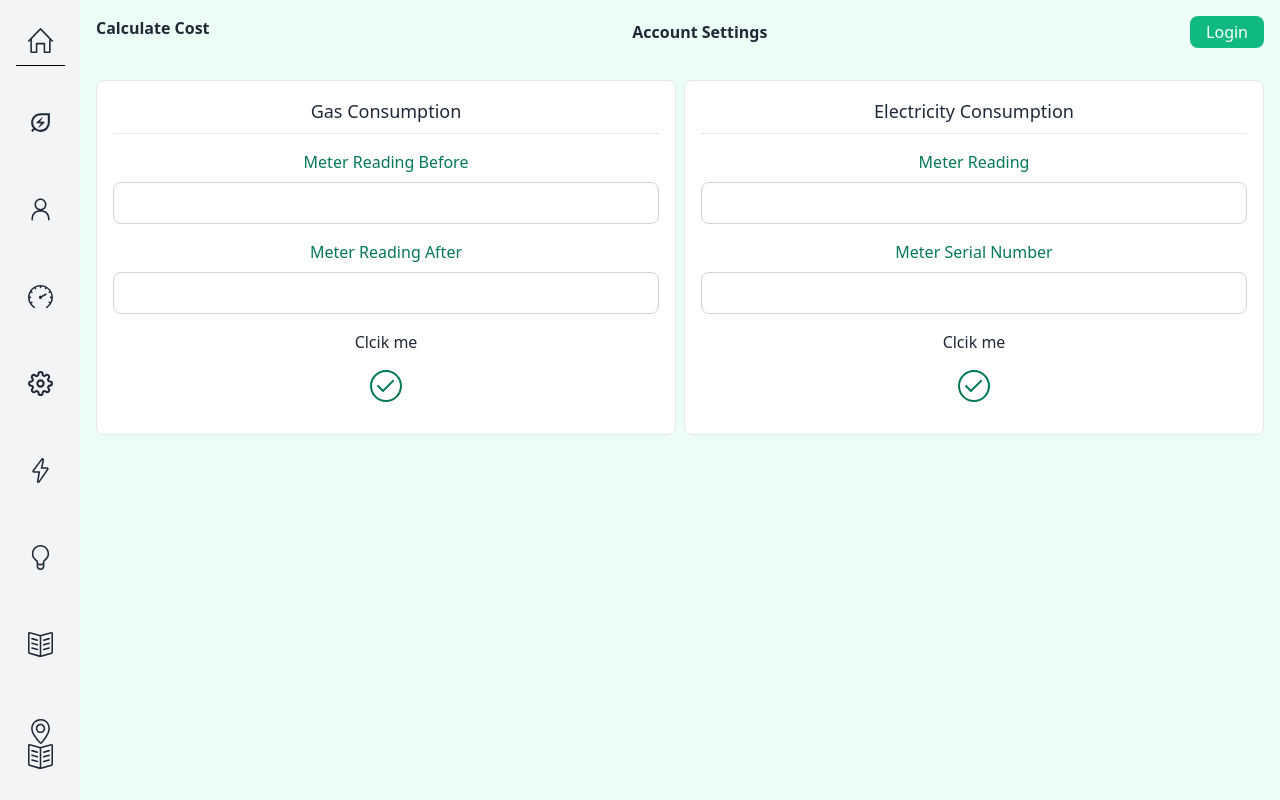
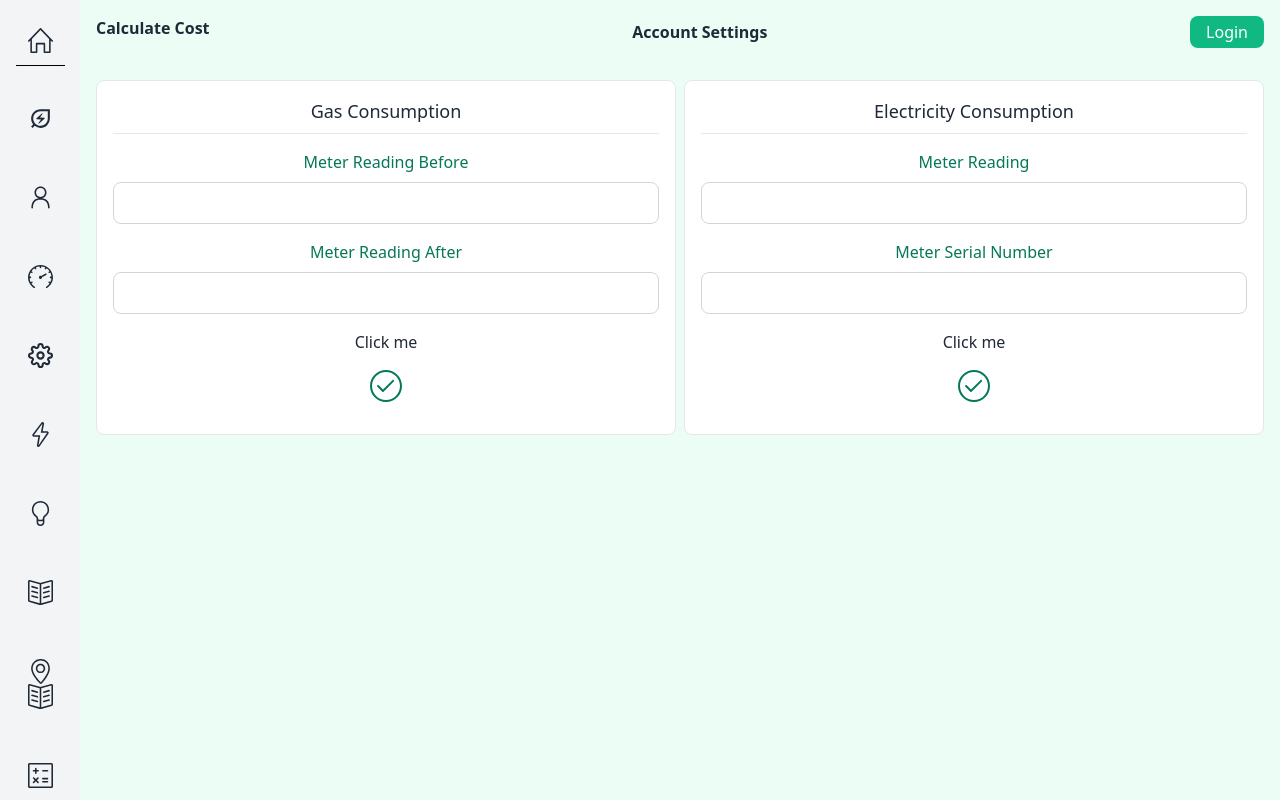
Before and after one commit to ToniAnton22/new-forest-escape-nextjs, a Next.js app: page /calculatecost in a window 1280 px wide. Built offline with nearby package versions, Linux system fonts and the light colour scheme.

Commit message:
small changes

```diff
--- a/components/Sidebar.jsx
+++ b/components/Sidebar.jsx
@@ -19,48 +19,48 @@ const Sidebar = ({children}) => {
                 </Link>
                 <span className='border-b-[1px] border-gray-200 w-full p-2'></span>
                 <Link href='/createmeter'>
-                    <div title='Create Meter Reading' className='bg-gray-100 hover:bg-gray-200 cursor-pointer  my-4 p-3 rounded-lg inline-block'>
+                    <div title='Create Meter Reading' className='bg-gray-100 hover:bg-gray-200 cursor-pointer  my-3 p-3 rounded-lg inline-block'>
                         <MdOutlineEnergySavingsLeaf size={25}/>
                     </div>
                 </Link>
                 <Link href='/customers'>
-                    <div title='Customers' className='bg-gray-100 hover:bg-gray-200 cursor-pointer  my-4 p-3 rounded-lg inline-block'>
+                    <div title='Customers' className='bg-gray-100 hover:bg-gray-200 cursor-pointer  my-3 p-3 rounded-lg inline-block'>
                         <RxPerson size={25}/>
                     </div>
                 </Link>
                 <Link href='/orders'>
-                    <div title='Orders' className='bg-gray-100 hover:bg-gray-200 cursor-pointer  my-4 p-3 rounded-lg inline-block'>
+                    <div title='Orders' className='bg-gray-100 hover:bg-gray-200 cursor-pointer  my-3 p-3 rounded-lg inline-block'>
                         <SlSpeedometer size={25}/>
                     </div>
                 </Link>
                 <Link href='/energyusage'>
-                    <div title='Energy Usage' className='bg-gray-100 hover:bg-gray-200 cursor-pointer  my-4 p-3 rounded-lg inline-block'>
+                    <div title='Energy Usage' className='bg-gray-100 hover:bg-gray-200 cursor-pointer  my-3 p-3 rounded-lg inline-block'>
                         <FiSettings size={25}/>
                     </div>
                 </Link>
                 <Link href='/generatemeter'>
-                    <div title='Generate Meter' className='bg-gray-100 hover:bg-gray-200 cursor-pointer  my-4 p-3 rounded-lg inline-block'>
+                    <div title='Generate Meter' className='bg-gray-100 hover:bg-gray-200 cursor-pointer  my-3 p-3 rounded-lg inline-block'>
                         <SlEnergy size={25}/>
                     </div>
                 </Link>
                 <Link href='/setenergy'>
-                    <div title='Set Energy' className='bg-gray-100 hover:bg-gray-200 cursor-pointer  my-4 p-3 rounded-lg inline-block'>
+                    <div title='Set Energy' className='bg-gray-100 hover:bg-gray-200 cursor-pointer  my-3 p-3 rounded-lg inline-block'>
                         <SlBulb size={25}/>
                     </div>
                 </Link>
                 <Link href='/instructions'>
-                    <div title='Instructions' className='bg-gray-100 hover:bg-gray-200 cursor-pointer  my-4 p-3 rounded-lg inline-block'>
+                    <div title='Instructions' className='bg-gray-100 hover:bg-gray-200 cursor-pointer  my-3 p-3 rounded-lg inline-block'>
                         <SlBookOpen size={25}/>
                     </div>
                 </Link>
                 <Link href='/houses'>
-                    <div title='houses' className='bg-gray-100 hover:bg-gray-200 cursor-pointer  my-4 p-3 rounded-lg inline-block'>
+                    <div title='houses' className='bg-gray-100 hover:bg-gray-200 cursor-pointer  my-3 p-3 rounded-lg inline-block'>
                         <SlLocationPin size={25}/>
                         <SlBookOpen size={25}/>
                     </div>
                 </Link>
                 <Link href='/calculatecost'>
-                    <div title='Calculate' className='bg-gray-100 hover:bg-gray-200 cursor-pointer  my-4 p-3 rounded-lg inline-block'>
+                    <div title='Calculate' className='bg-gray-100 hover:bg-gray-200 cursor-pointer  my-3 p-3 rounded-lg inline-block'>
                         <SlCalculator size={25}/>
 
                     </div>
--- a/pages/calculatecost.jsx
+++ b/pages/calculatecost.jsx
@@ -69,7 +69,7 @@ const Form = () => {
 
             </div>
 
-            <button type="button" onClick={handleSubmit}>Clcik me</button>
+            <button type="button" onClick={handleSubmit}>Click me</button>
             <SlCheck className='text-center h-16 w-8 text-green-700 m-auto cursor-pointer'/>
           </form>
         </div>
@@ -109,7 +109,7 @@ const Form = () => {
               />
 
             </div>
-            <button type="button" onClick={handleSubmit}>Clcik me</button>
+            <button type="button" onClick={handleSubmit}>Click me</button>
             <SlCheck className='text-center h-16 w-8 text-green-700 m-auto cursor-pointer'/>
           </form>
         </div>
```
